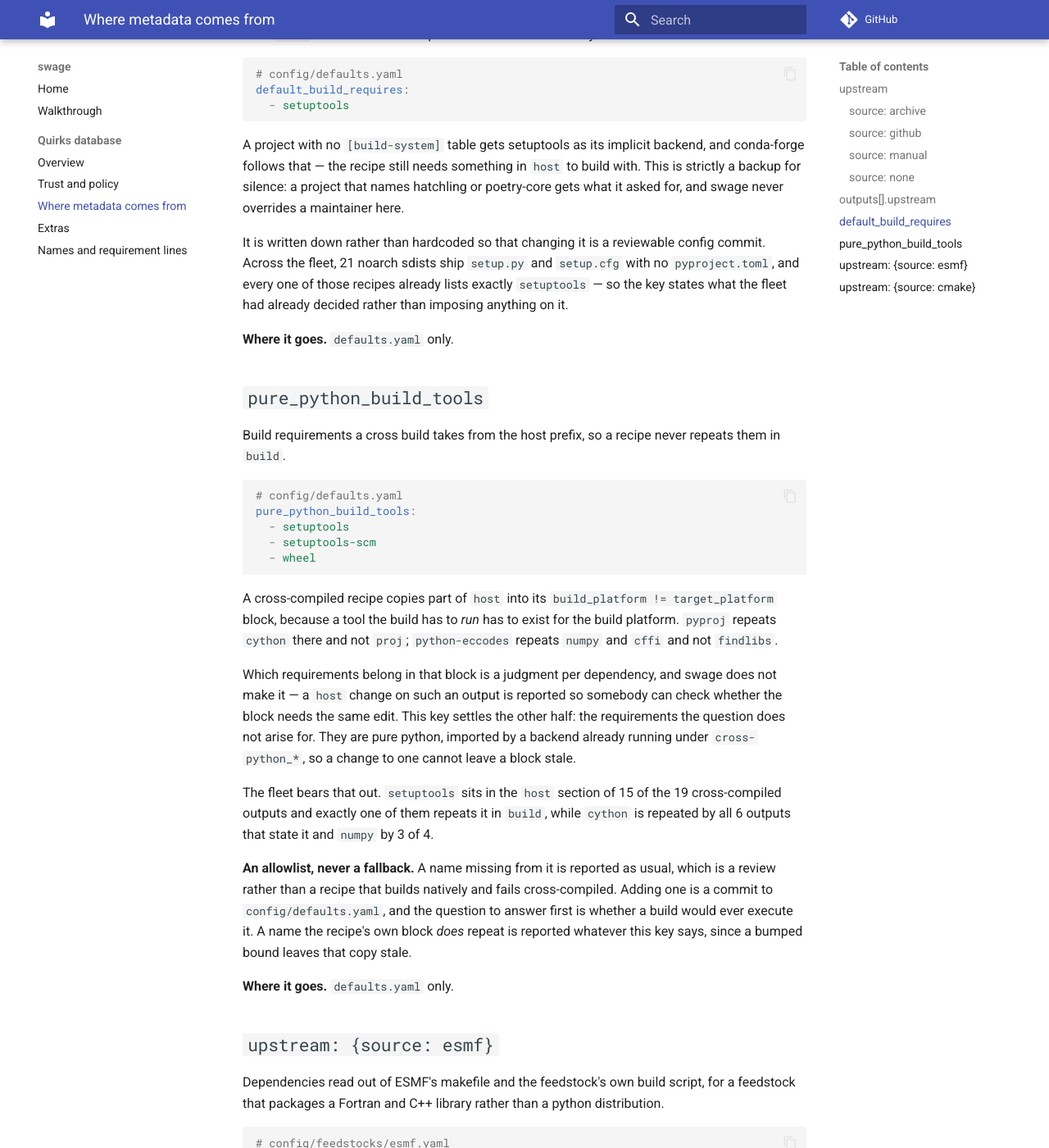
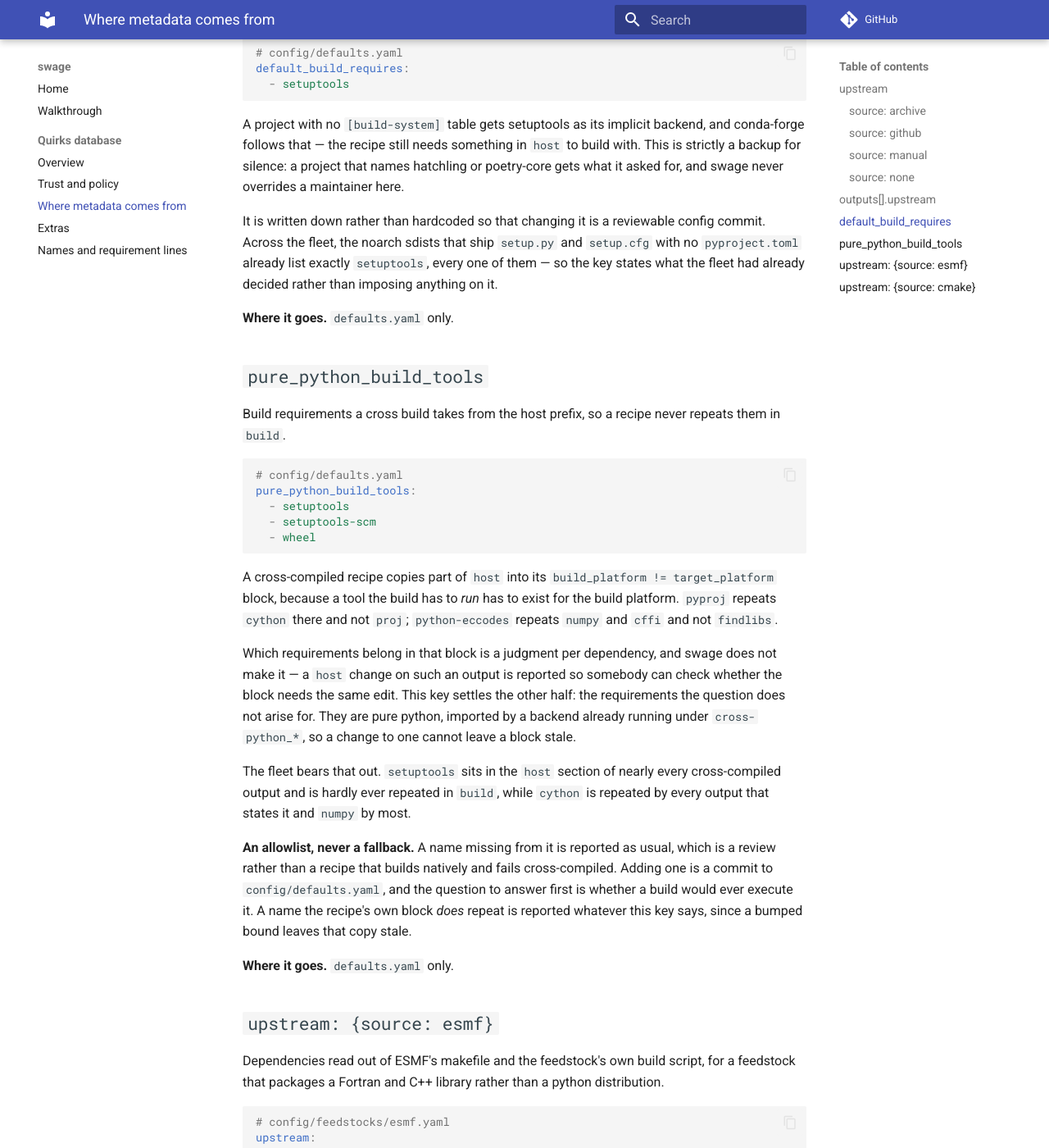
Before and after one commit to xylar/swage, an MkDocs documentation site: the page built from docs/config/upstream.md, in a window 1280 px wide and 1400 px high, scrolled down 5180 px. Shown: the whole window at 82% size. Built offline with MkDocs 1.6.1 and Material for MkDocs 9.7.7, drawn with Linux system fonts in a browser that asks for light colours; comment, search, counter and statistics services are not loaded; some of the changed text lies outside the part shown.

Commit message:
Stop describing the reader's fleet as this one
The documentation is written for somebody who installs swage and points it
at feedstocks of their own, but several passages quoted this deployment's
numbers as though they were the reader's: "sweep every feedstock you
maintain -- around 490 of them" says something false to anyone whose fleet
is a dozen, and "67 feedstocks are held by it" is a measurement of one
quirks database rather than a property of the key.

The reasoning those counts supported is worth keeping, so it stays and only
the numbers go. What a default is set to and why it was promoted are still
stated; the evidence is now described by shape -- a whole family at once, a
long tail for one edit apiece -- which is what a reader needs in order to
recognize the same situation in their own fleet.

Co-Authored-By: Claude Opus 5 <noreply@anthropic.com>

````diff
--- a/docs/config/upstream.md
+++ b/docs/config/upstream.md
@@ -22,7 +22,7 @@ upstream:
   source: archive
 ```
 
-That is the whole entry for ~50 feedstocks: each recipe already names its
+That is the whole entry for most feedstocks: each recipe already names its
 archive, so nothing more has to be said. One optional key exists for the case
 where it does:
 
@@ -263,10 +263,10 @@ names hatchling or poetry-core gets what it asked for, and swage never
 overrides a maintainer here.
 
 It is written down rather than hardcoded so that changing it is a reviewable
-config commit. Across the fleet, 21 noarch sdists ship `setup.py` and
-`setup.cfg` with no `pyproject.toml`, and every one of those recipes already
-lists exactly `setuptools` — so the key states what the fleet had already
-decided rather than imposing anything on it.
+config commit. Across the fleet, the noarch sdists that ship `setup.py` and
+`setup.cfg` with no `pyproject.toml` already list exactly `setuptools`, every
+one of them — so the key states what the fleet had already decided rather than
+imposing anything on it.
 
 **Where it goes.** `defaults.yaml` only.
 
@@ -295,9 +295,9 @@ other half: the requirements the question does not arise for. They are pure
 python, imported by a backend already running under `cross-python_*`, so a
 change to one cannot leave a block stale.
 
-The fleet bears that out. `setuptools` sits in the `host` section of 15 of the
-19 cross-compiled outputs and exactly one of them repeats it in `build`, while
-`cython` is repeated by all 6 outputs that state it and `numpy` by 3 of 4.
+The fleet bears that out. `setuptools` sits in the `host` section of nearly
+every cross-compiled output and is hardly ever repeated in `build`, while
+`cython` is repeated by every output that states it and `numpy` by most.
 
 **An allowlist, never a fallback.** A name missing from it is reported as
 usual, which is a review rather than a recipe that builds natively and fails
````
Also changed, not shown: other parts of docs/config/upstream.md (+3 -3 lines), docs/config/trust.md (+8 -8 lines), docs/index.md (+1 -1 lines), docs/walkthrough.md (+3 -3 lines).
